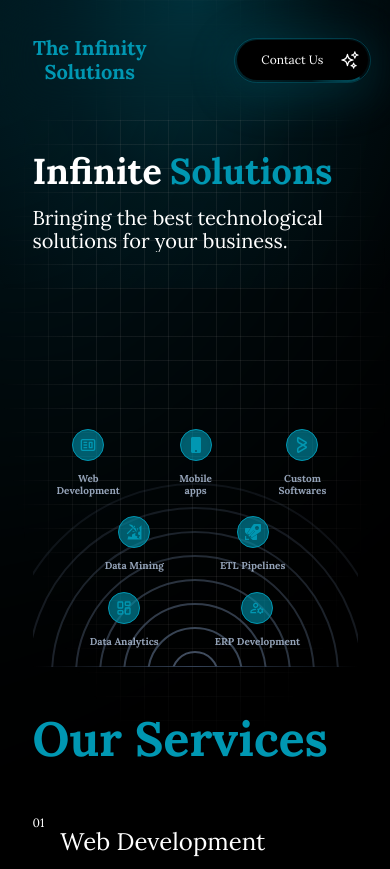
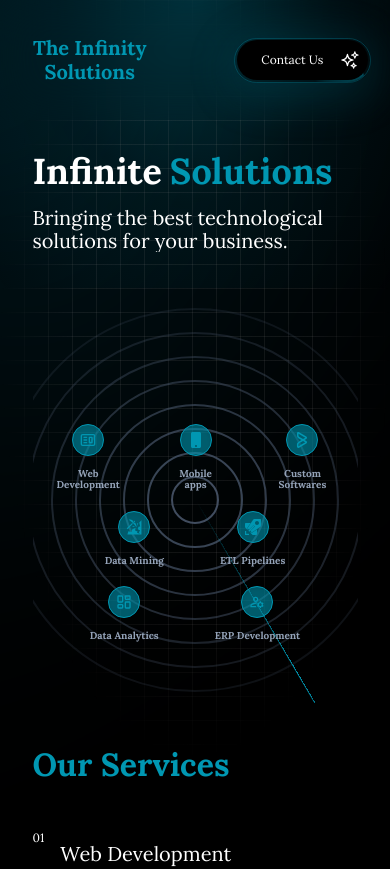
Before and after one commit to theinfinitysolutions/infinitysolutions_ui, a Next.js app: page / in a window 390 px wide. Shown: the top 869 px of the page. Built offline with nearby package versions, Linux system fonts and the light colour scheme; what tailwindcss-3d would draw is missing.

Commit message:
component changes

```diff
--- a/app/page.js
+++ b/app/page.js
@@ -140,7 +140,7 @@ export default function Home() {
               {text2}
             </h1>
           </div>
-          <div className="relative flex h-[40vh] md:h-[50vh] w-10/12 mt-[4rem] flex-col items-center justify-center space-y-4 overflow-hidden px-4">
+          <div className="relative flex h-[50vh] md:h-[70vh] w-10/12 mt-[1rem] flex-col items-center justify-center space-y-4 overflow-hidden px-4">
             <div className="mx-auto w-full max-w-xl mt-[10vh] md:mt-0">
               <div className="flex w-full  items-center justify-center space-x-10 md:justify-between md:space-x-0 ">
                 <IconContainer
@@ -160,7 +160,7 @@ export default function Home() {
                 />
               </div>
             </div>
-            <div className="mx-auto w-full max-w-md">
+            <div className="mx-auto w-full max-w-sm">
               <div className="flex w-full items-center justify-center space-x-10 md:justify-between md:space-x-0 ">
                 <IconContainer
                   text="Data Mining"
@@ -174,7 +174,7 @@ export default function Home() {
                 />
               </div>
             </div>
-            <div className="mx-auto w-full max-w-3xl">
+            <div className="mx-auto w-full max-w-xl">
               <div className="flex w-full items-center justify-center space-x-10 md:justify-between md:space-x-0 ">
                 <IconContainer
                   delay={0.6}
@@ -189,8 +189,8 @@ export default function Home() {
               </div>
             </div>
 
-            <Radar className="absolute -bottom-12" />
-            <div className="absolute bottom-0 z-[41] h-px w-full bg-gradient-to-r from-transparent via-slate-700 to-transparent" />
+            <Radar className="absolute" />
+            {/* <div className="absolute bottom-0 z-[41] h-px w-full bg-gradient-to-r from-transparent via-slate-700 to-transparent" /> */}
           </div>
         </section>
       </RevealOnScroll>
@@ -204,7 +204,7 @@ export default function Home() {
           className="flex flex-col w-10/12 md:w-[80vw] relative z-0 overflow-hidden"
         >
           <div className="flex flex-col  items-start mt-[5%]">
-            <h1 className="overflow-hidden text-[3rem] text3d text-center font-bold leading-[3rem] text-primaryColor">
+            <h1 className="overflow-hidden text-[2rem] md:text-[3rem] text3d text-center font-bold leading-[3rem] text-primaryColor">
               {section2.split("").map((char, index) => (
                 <span
                   className={`animate-slideUpSlow inline-block  [animation-fill-mode:backwards]`}
@@ -298,7 +298,7 @@ export default function Home() {
                   >
                     <div className="hover:text-white flex group/text flex-row items-start space-x-4 py-1">
                       <p className="text-[0.75rem] ">0{index + 1}</p>
-                      <h1 className=" text-2xl leading-[1.25rem] group-hover/text:translate-x-[20px] duration-200">
+                      <h1 className=" text-xl leading-[1.25rem] group-hover/text:translate-x-[20px] duration-200">
                         {item.title}
                       </h1>
                     </div>
--- a/components/pastwork.jsx
+++ b/components/pastwork.jsx
@@ -109,7 +109,7 @@ const PastWork = () => {
         className="flex md:hidden  flex-col md:h-[150vh] w-full relative z-0 overflow-hidden px-[10vw]"
       >
         <div className="flex flex-col  items-start mt-[5%] ">
-          <h1 className="overflow-hidden text-[48px] text-start font-bold leading-[6rem] text-[#0097b2]">
+          <h1 className="overflow-hidden text-[2rem] md:text-[3rem] text-start font-bold leading-[6rem] text-[#0097b2]">
             {section2.split("").map((char, index) => (
               <span
                 className="animate-slideUpSlow inline-block [animation-fill-mode:backwards]"
```
